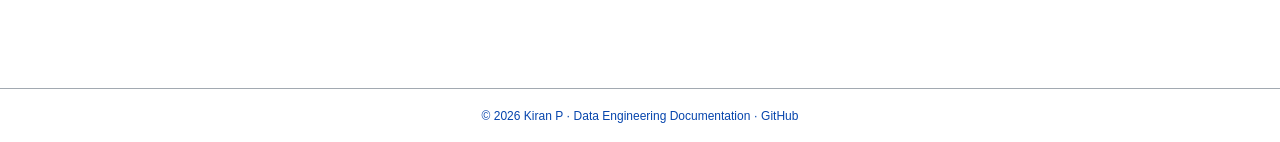
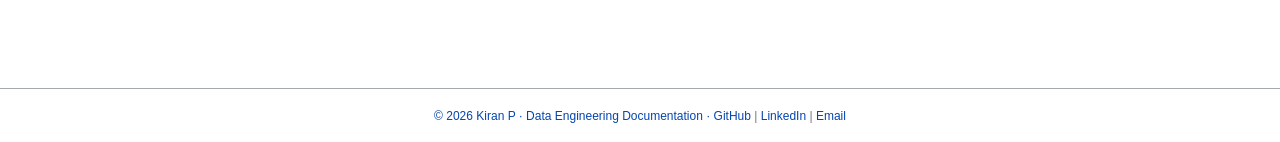
Before and after one commit to kiranhosatti/MyProfile, a Jekyll site: the page built from index.html, in a window 1280 px wide. Shown: the part 1418-1560 px from the top of the page. Built offline with Jekyll 4.4.1, drawn with Linux system fonts in a browser that asks for light colours.

Commit message:
Add social media links to footer
Updated footer to include links to GitHub, LinkedIn, and Email.

```diff
--- a/_includes/footer.html
+++ b/_includes/footer.html
@@ -1,4 +1,6 @@
 <footer>
   &copy; 2026 {{ site.title }} &middot; Data Engineering Documentation &middot;
-  <a href="https://github.com/">GitHub</a>
+  <a href="https://github.com/kiranhosatti" target="_blank">GitHub</a> |
+  <a href="https://www.linkedin.com/in/kiran-pradeep" target="_blank">LinkedIn</a> |
+  <a href="mailto:kiran.p9@outlook.com">Email</a>
 </footer>
```
